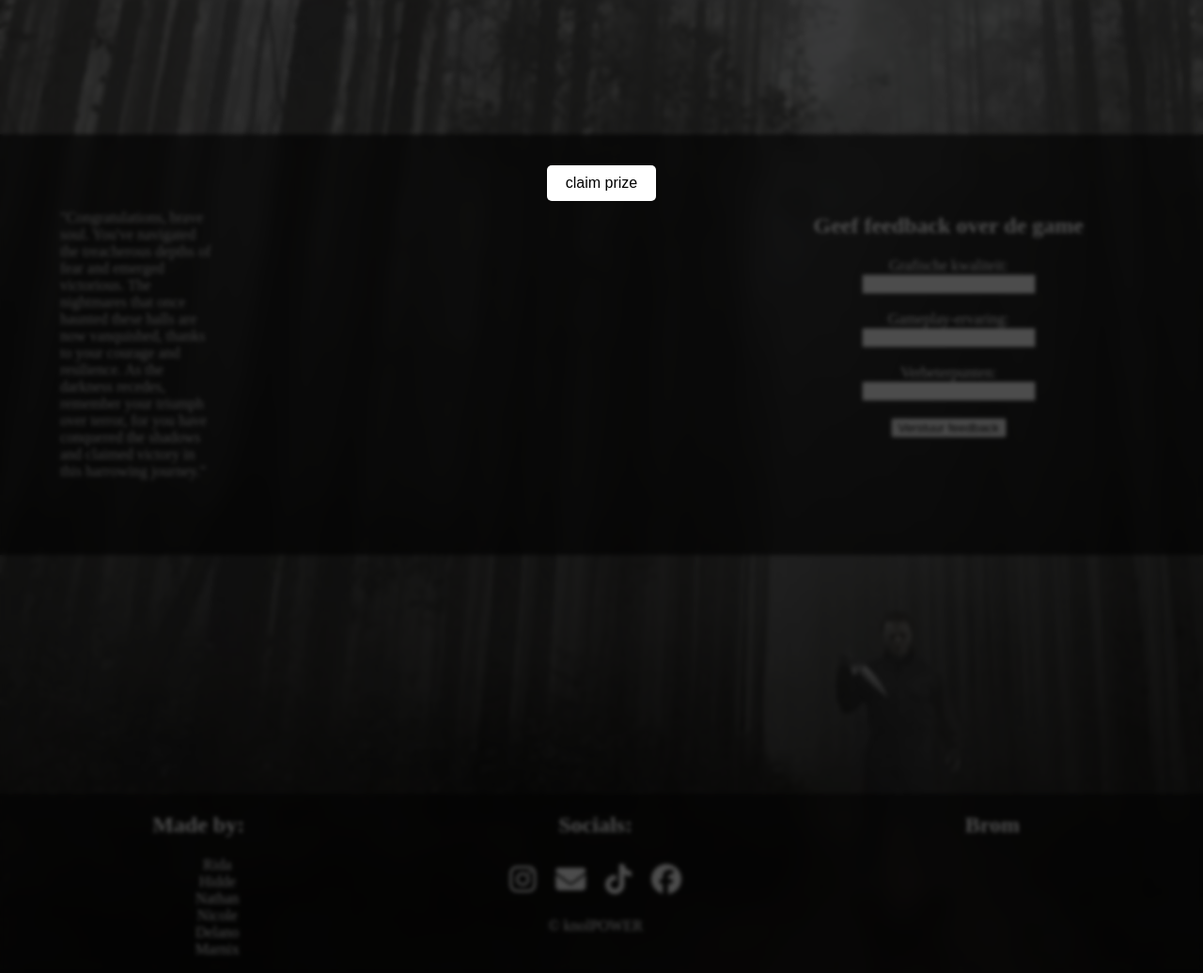
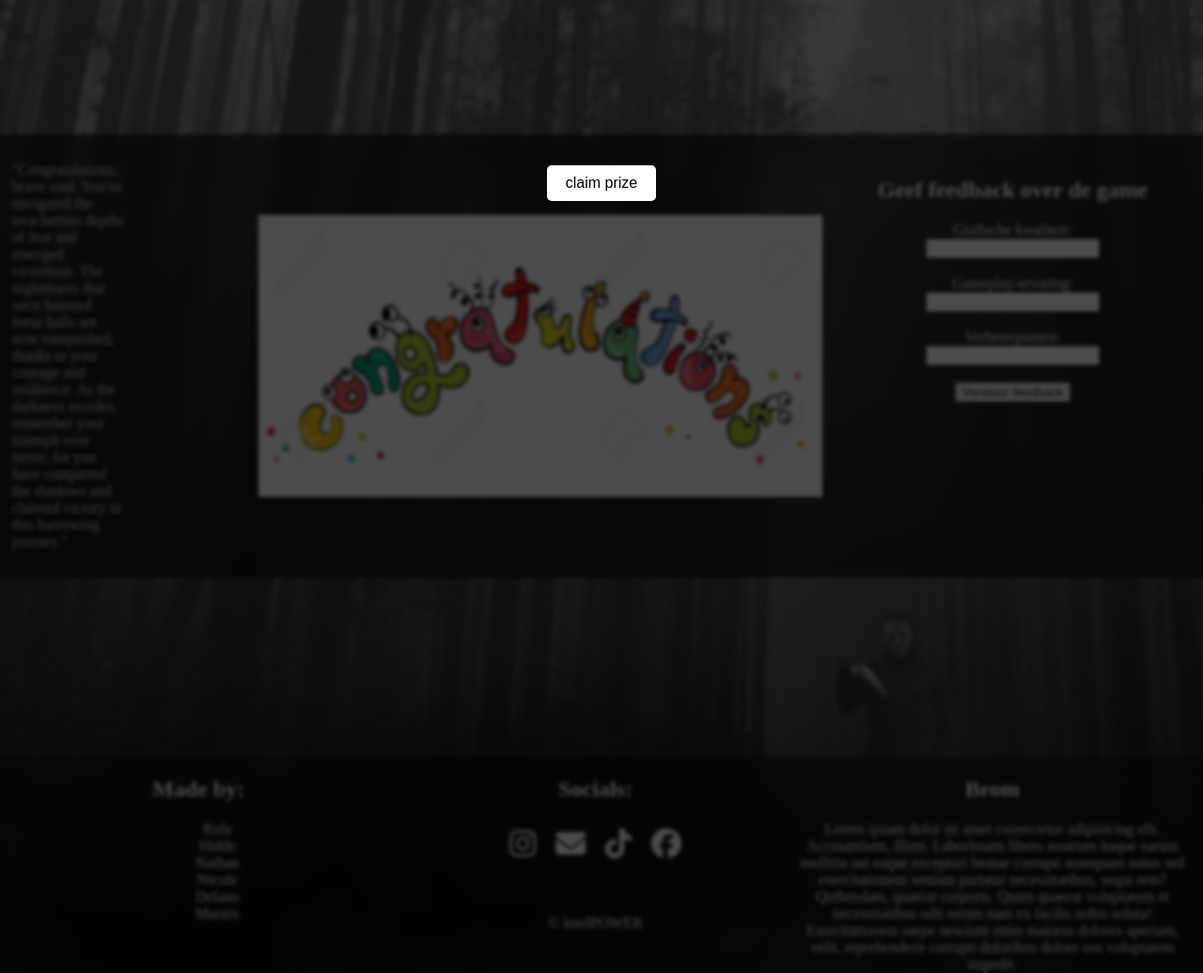
Before and after one commit to nhuijser/no-escape, a PHP site: page /game/end/index.html in a window 1280 px wide. Shown: the part 80-1116 px from the top of the page at 94% size. Run offline with PHP 8.4, Linux system fonts and the light colour scheme; some libraries are stand-ins or nearby versions.

Commit message:
add: page

```diff
--- a/game/end/index.html
+++ b/game/end/index.html
@@ -23,6 +23,7 @@
         <div class="congrats">
            <p>"Congratulations, brave soul. You've navigated the treacherous depths of fear and emerged victorious. The nightmares that once haunted these halls are now vanquished, thanks to your courage and resilience. As the darkness recedes, remember your triumph over terror, for you have conquered the shadows and claimed victory in this harrowing journey."</p>
         </div>
+        <img src="/assets/congrats.jpg" alt="">
             <form action="index.html" method="POST">
                 <h1>Geef feedback over de game</h1>
                 <label for="graphics">Grafische kwaliteit:</label><br>
@@ -54,10 +55,12 @@
                 <a href="https://outlook.live.com/" target="_blank"><i class="fa-solid fa-envelope"></i></a>
                 <a href="https://tiktok.com/" target="_blank"><i class="fa-brands fa-tiktok"></i></a>
                 <a href="https://nl-nl.facebook.com/login.php/" target="_blank"><i class="fa-brands fa-facebook"></i></a>
-                <p>© knolPOWER</p>
+                <p id="knolpower">© knolPOWER</p>
             </div>
             <div id="yoo">
                 <h2>Brom</h2>
+                Lorem ipsum dolor sit amet consectetur adipisicing elit. Accusantium, illum. Laboriosam libero nostrum itaque earum mollitia aut eaque excepturi beatae corrupti numquam natus sed exercitationem veniam pariatur necessitatibus, sequi rem?
+                Quibusdam, quaerat corporis. Quam quaerat voluptatum et necessitatibus odit rerum nam ex facilis nobis soluta! Exercitationem saepe nesciunt enim maiores dolores aperiam, velit, reprehenderit corrupti doloribus dolore eos voluptatem impedit.
             </div>
           </footer>
         <script src="index.js"></script>
--- a/game/end/style.css
+++ b/game/end/style.css
@@ -33,10 +33,7 @@ section{
     display: flex;
 
     color: lightgrey;
-    margin-top:10%;
-    margin: 5%;
-
-    margin-right: auto;
+    margin: 1%;
     width: 30%;
 }
 
@@ -66,8 +63,7 @@ section{
 form{
     color: white;
     text-align: center;
-    margin-top: 5%;
-    margin-left: 40%;
+    margin-top: 2%;
     width: 100%;
 }
 footer{
@@ -83,6 +79,7 @@ footer{
     bottom: 0;
     text-align: center;
     height: fit-content;
+    margin-top: 5%;
 }
  #y{
 grid-column: 1;
@@ -114,3 +111,14 @@ padding: 2%;
     list-style-type: none;
 
  }
+
+ #knolpower{
+    margin-top: 12%;
+ }
+img{
+    width: 600px;
+    height: 300px;
+    align-self: center;
+    justify-self: center;
+    margin-left: 10%;
+}
```
Also changed, not shown: assets/congrats.jpg (added).
